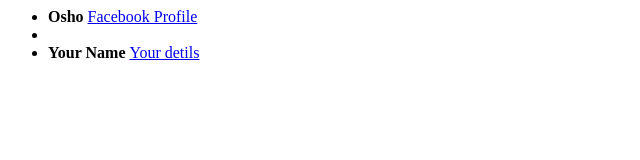
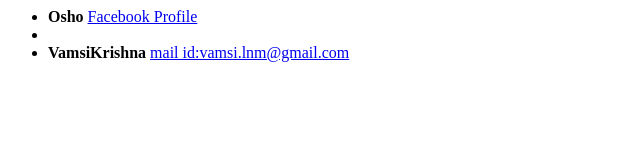
Before and after one commit to vamsilnm/mpDay, a plain HTML site: page index.html in a window 1280 px wide. Shown: the whole page, without its empty margins (0-640 px from the left). Drawn offline with Linux system fonts and the light colour scheme.

Commit message:
edit name as vamsi

```diff
--- a/index.html
+++ b/index.html
@@ -3,11 +3,11 @@
     <ul>
       <li>
         <b> Osho </b>
-        <a href="facebook.com/oshoparth"> Facebook Profile </a>
+        <a href="facebook.com/vamsikrishna"> Facebook Profile </a>
       <li>
       <li>
-        <b> Your Name </b>
-        <a href="#"> Your detils </a>
+        <b> VamsiKrishna </b>
+        <a href="#"> mail id:vamsi.lnm@gmail.com </a>
     </ul>
   </body>
 <html>
```
